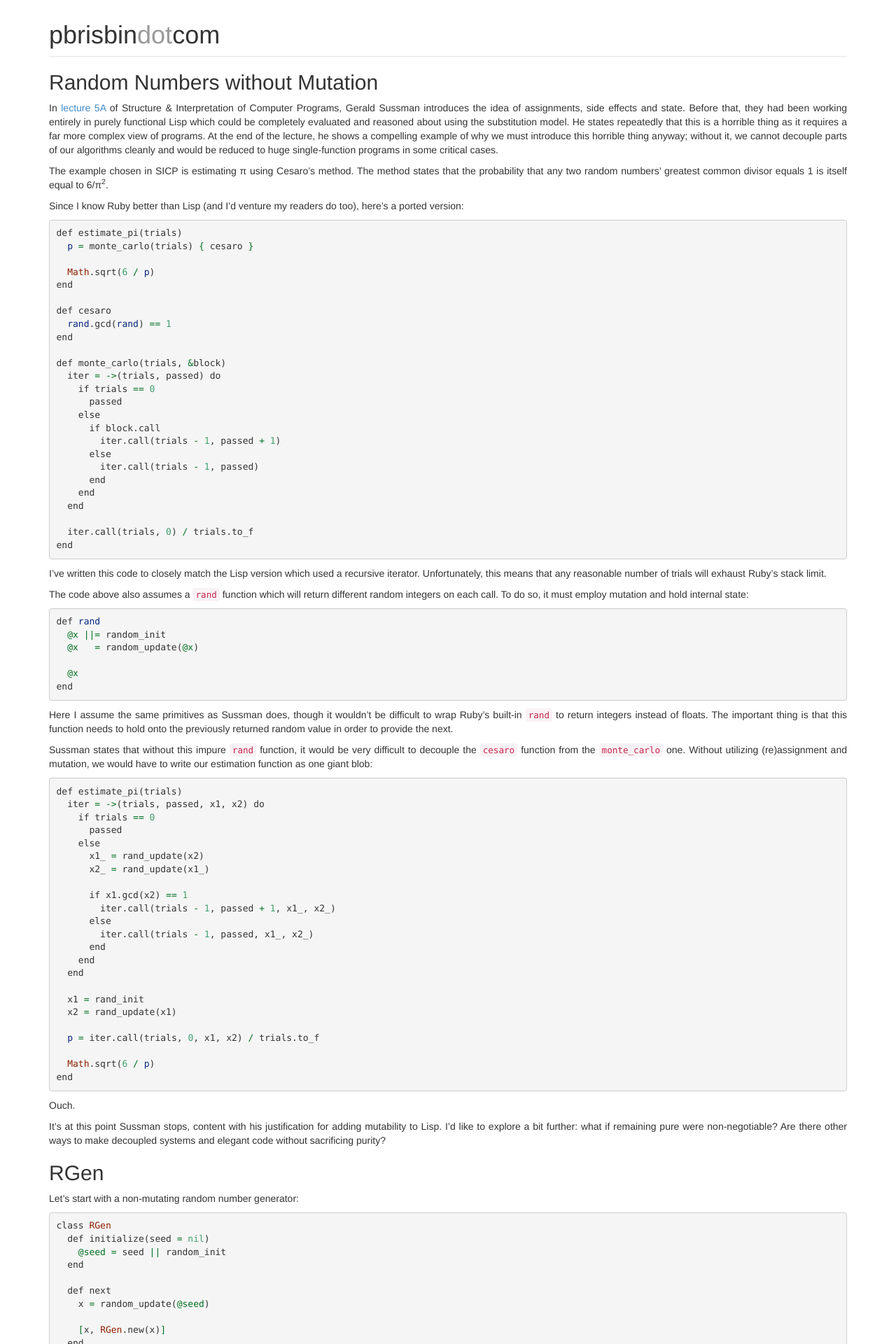
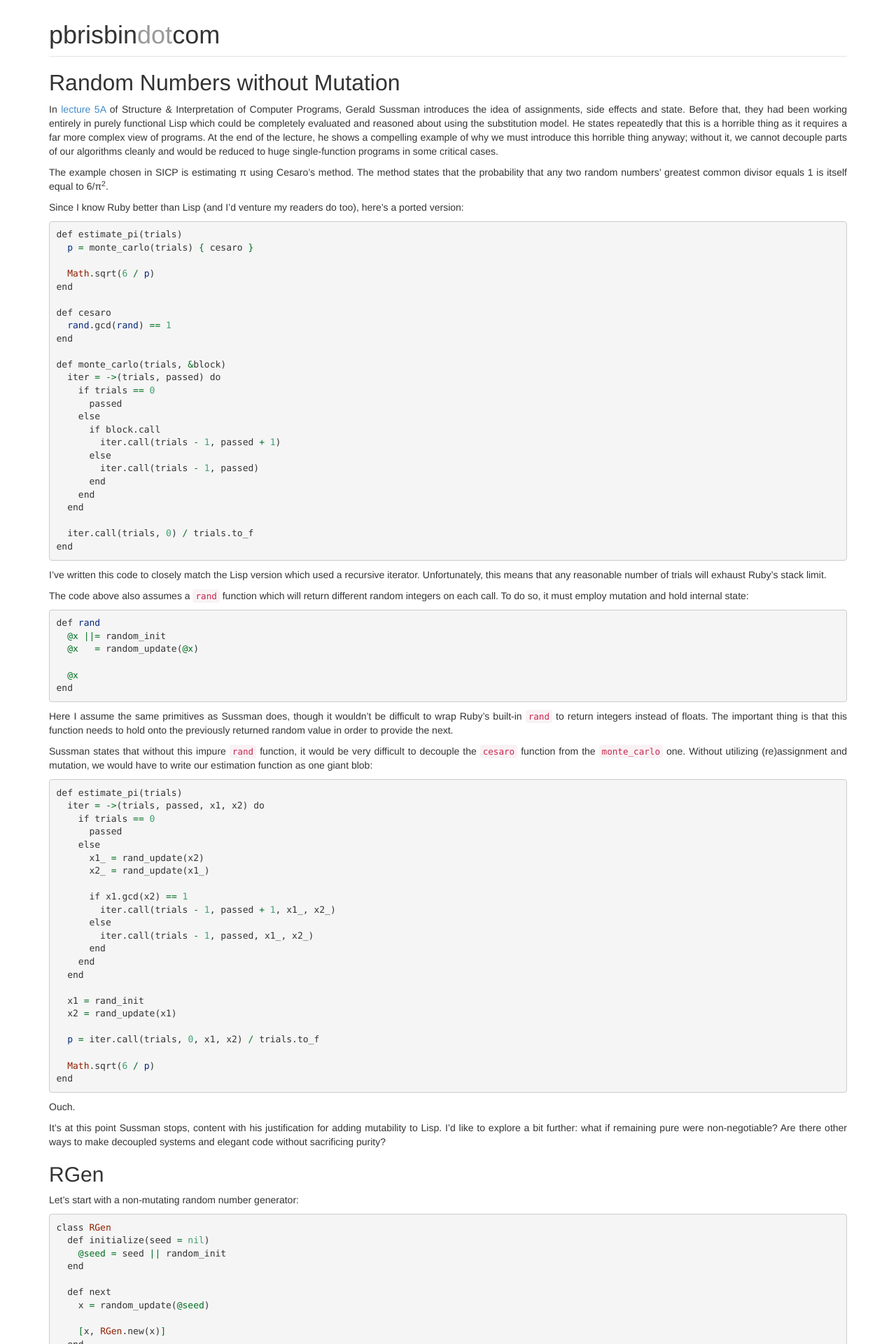
Before and after one commit to pbrisbin/pbrisbin.com, a Jekyll site: the page built from index.html, in a window 1280 px wide. Shown: the top 1920 px of the page at 70% size. Built offline with Jekyll 4.4.1, drawn with Linux system fonts in a browser that asks for light colours.

Commit message:
Make summarized post headings slightly bigger

```diff
--- a/_includes/post_summary.html
+++ b/_includes/post_summary.html
@@ -1,4 +1,4 @@
-<h2>{{ post.title }}</h2>
+<h2 class="title">{{ post.title }}</h2>
 
 {{ post.content }}
 
--- a/css/main.css
+++ b/css/main.css
@@ -8,6 +8,10 @@ header {
 }
 header h1 .dot {
   color: #999;
+}
+
+h2.title {
+  font-size: 32px; /* slightly bigger than default */
 }
 
 footer {
```
